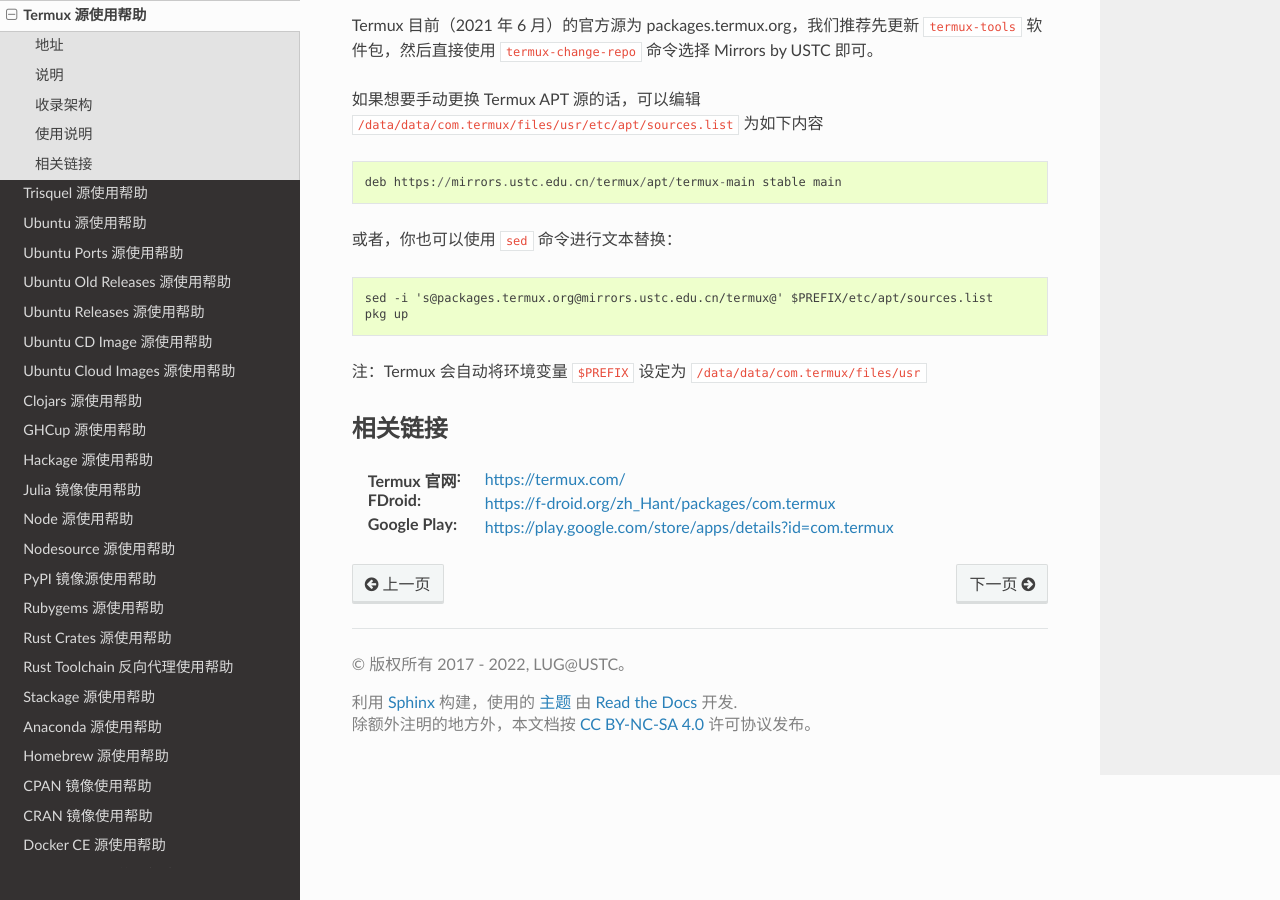
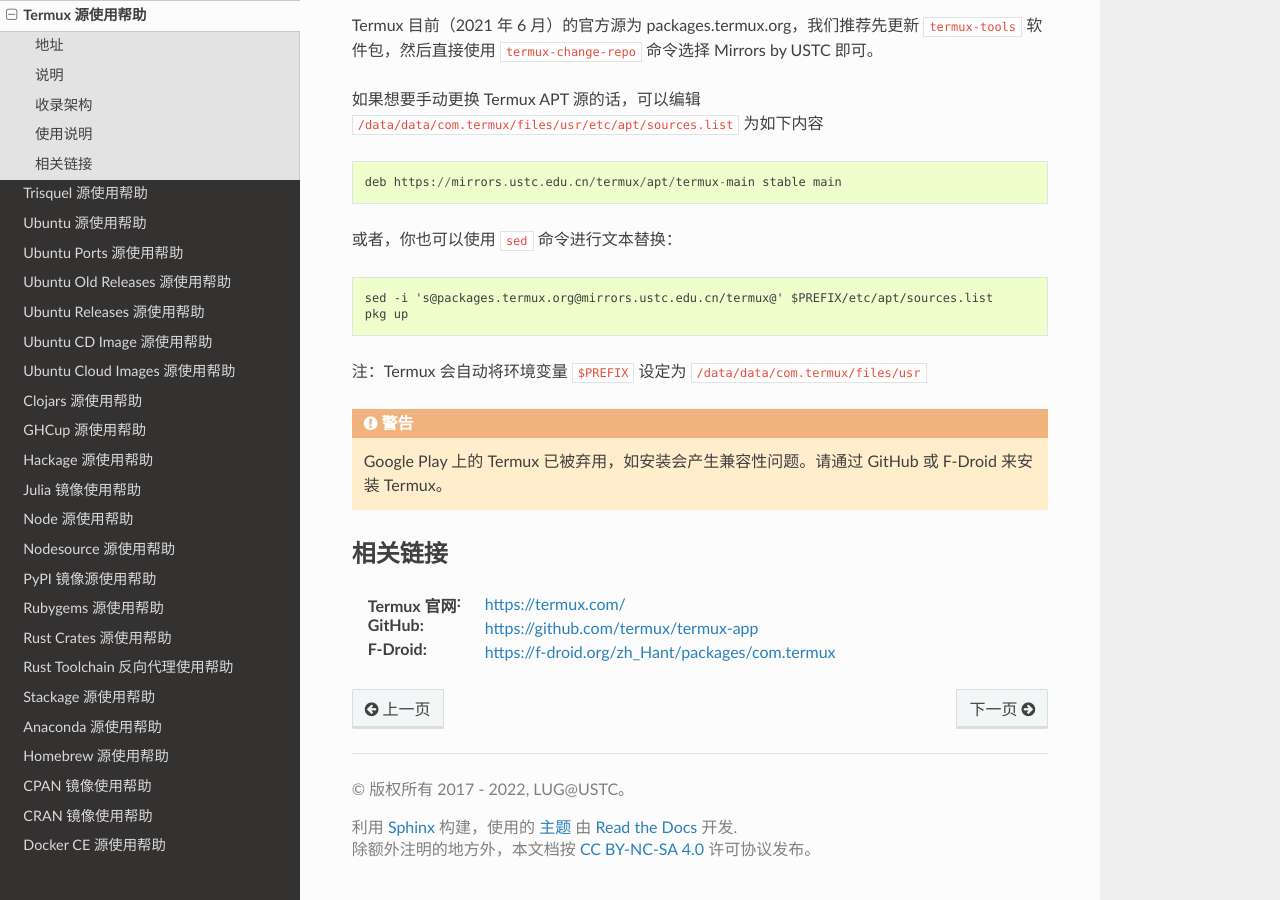
Before and after one commit to ustclug/mirrorhelp, a Sphinx documentation site: the page built from source/termux.rst, in a window 1280 px wide and 900 px high, scrolled down 534 px. Built offline with Sphinx 7.4.7 and the Read the Docs theme 2.0.0, drawn with Linux system fonts in a browser that asks for light colours; pages that are not in the unit, such as notebooks, are missing from menus.

Commit message:
Update termux.rst (#202)
Co-authored-by: iBug <git@ibugone.com>

```diff
--- a/source/termux.rst
+++ b/source/termux.rst
@@ -37,9 +37,12 @@
 
 注：Termux 会自动将环境变量 ``$PREFIX`` 设定为 :file:`/data/data/com.termux/files/usr`
 
+.. warning::
+    Google Play 上的 Termux 已被弃用，如安装会产生兼容性问题。请通过 GitHub 或 F-Droid 来安装 Termux。
+
 相关链接
 ========
 
 :Termux 官网: https://termux.com/
-:FDroid: https://f-droid.org/zh_Hant/packages/com.termux
-:Google Play: https://play.google.com/store/apps/details?id=com.termux
+:GitHub: https://github.com/termux/termux-app
+:F-Droid: https://f-droid.org/zh_Hant/packages/com.termux
```
